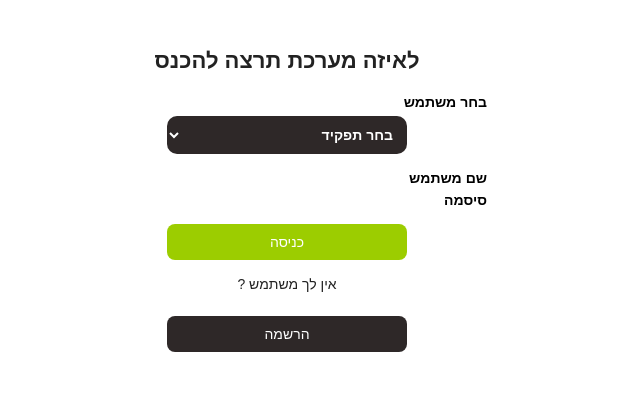
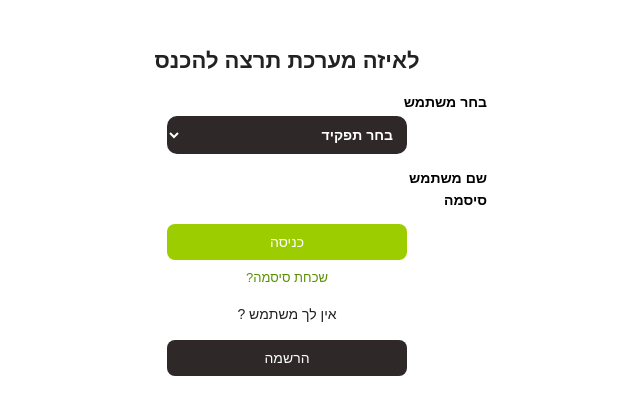
Before and after one commit to BS-PM-2025/BS-PM-2025-TEAM20, a Django app: template templates/login_lecc.html in a window 1280 px wide. Shown: the part 43-458 px from the top of the page, without its empty margins (353-993 px from the left). Run offline with Django 3.2, Linux system fonts and the light colour scheme; the template is opened without the code that fills it, so the values that code supplies are empty.

Commit message:
forgetpasswordforlec

```diff
--- a/templates/login_lecc.html
+++ b/templates/login_lecc.html
@@ -167,12 +167,21 @@
         {{ form.password }}
 
         <button type="submit" class="login-button">כניסה</button>
-    </form>
 
-    <p class="no-account">אין לך משתמש ?</p>
-    <a href="{% url 'signup_lecc' %}">
-        <button class="signup-button">הרשמה</button>
+<!-- שכחת סיסמה -->
+<div style="text-align: center; margin-top: 8px; margin-bottom: 20px;">
+    <a href="{% url 'password_reset' %}" style="color: #5a8f00; text-decoration: none; font-size: 13px;">
+        שכחת סיסמה?
     </a>
+</div>
+
+
+<!-- הרשמה -->
+<p class="no-account" style="margin-bottom: 8px;">אין לך משתמש ?</p>
+<a href="{% url 'signup_lecc' %}">
+    <button class="signup-button">הרשמה</button>
+</a>
+
 </div>
 <script>
 document.addEventListener('DOMContentLoaded', function () {
```
